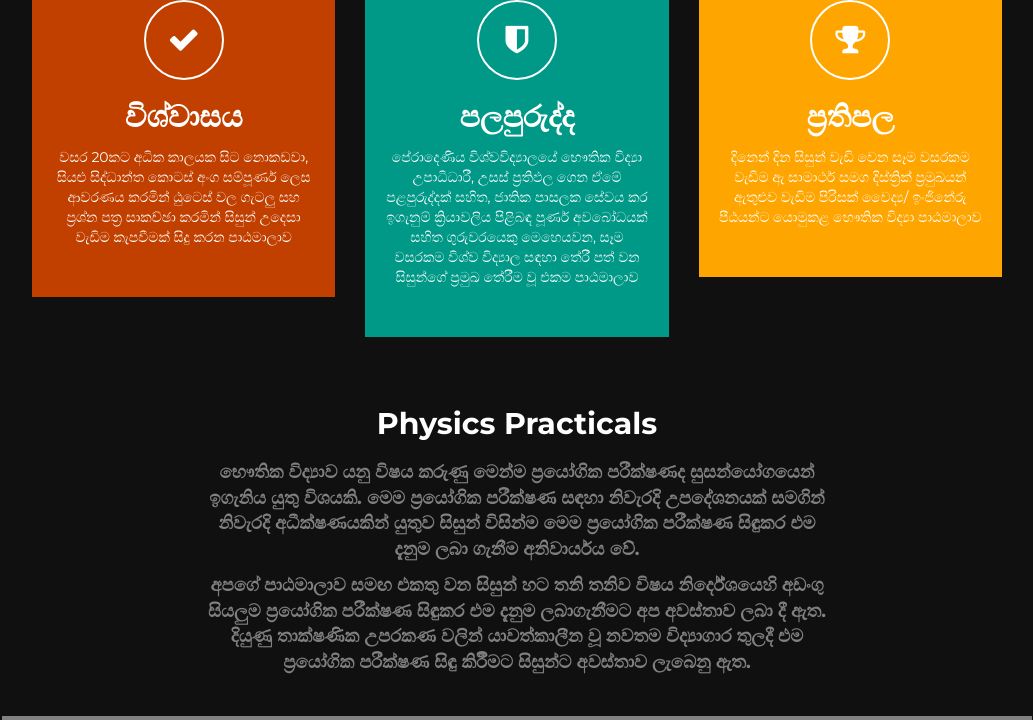
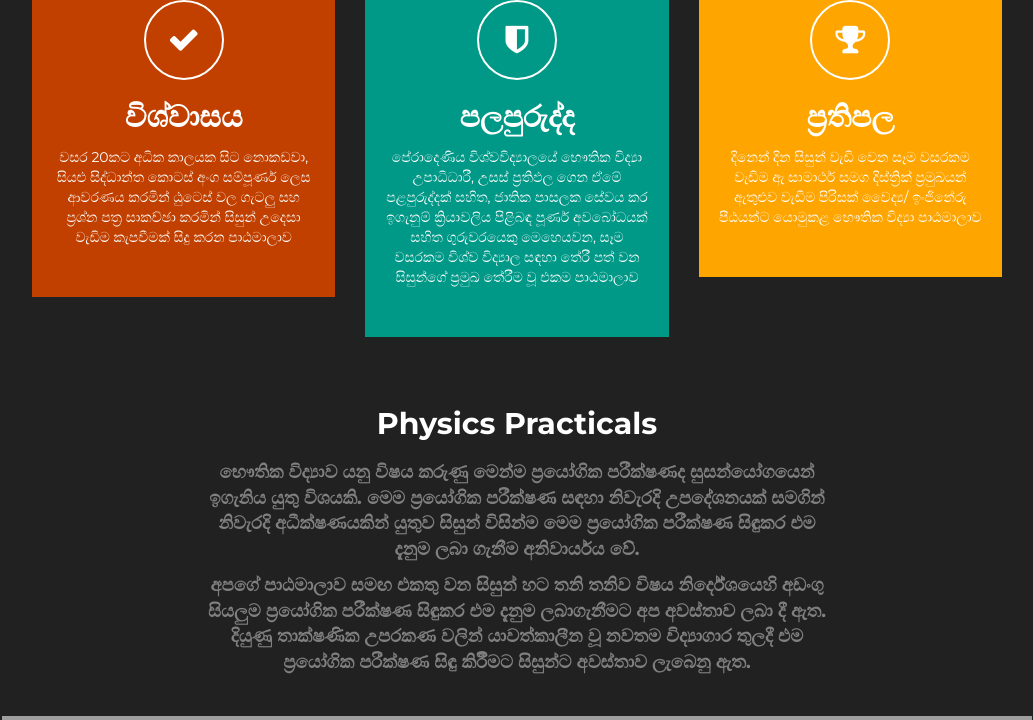
Before and after one commit to uruwanara/vidarshatemp, a PHP site: page /2025/index.html in a window 1280 px wide. Shown: the part 500-1220 px from the top of the page, without its empty margins (123-1156 px from the left). Run offline with PHP 8.4, Linux system fonts and the light colour scheme; some libraries are stand-ins or nearby versions; grey boxes are pictures that could not be loaded.

Commit message:
Updated 2025

```diff
--- a/2025/css/templatemo-style.css
+++ b/2025/css/templatemo-style.css
@@ -8,7 +8,7 @@ http://www.templatemo.com/tm-468-onetel
 
 body
 	{
-		background: #101010;
+		background: #212121;
     color: #808080;
 		font-family: 'Montserrat', sans-serif;
     font-weight: 400;
@@ -283,10 +283,10 @@ img {
 #portfolio img {
   width: 100%;
   transition: all 0.4s ease-in;
-  opacity: 0.8;
+  opacity: 1;
 }
 #portfolio img:hover {
-  opacity: 1;
+  opacity: 0.9;
 }
 #portfolio .btn {
   margin-top: 30px;
```
Also changed, not shown: 2025/index.html (+1 -52 lines), 3 other files.
